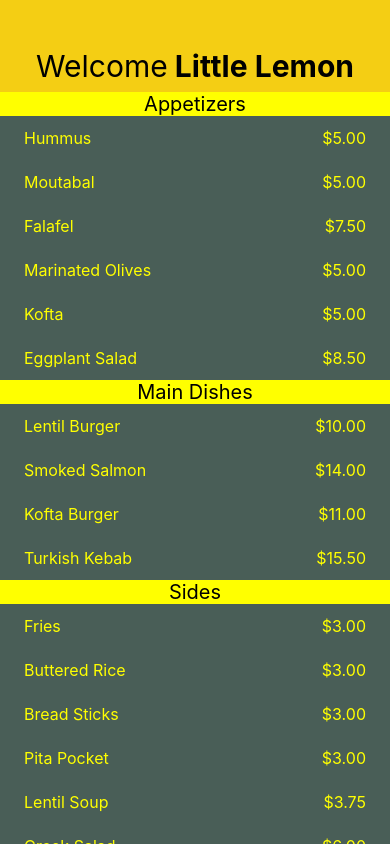
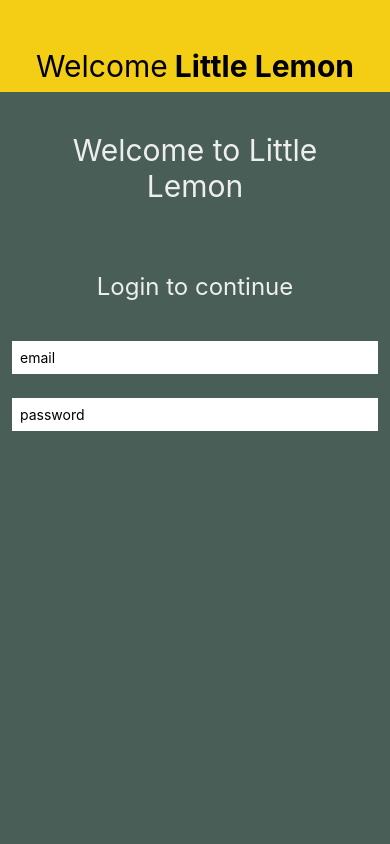
Before and after one commit to luka3216/react-native-1, a React Native app: screen / in a window 390 px wide. Built offline with nearby package versions, Linux system fonts and the light colour scheme.

Commit message:
login screen; inputs

```diff
--- a/App.tsx
+++ b/App.tsx
@@ -4,12 +4,14 @@ import LittleLemonHeader from './components/LittleLemonHeader';
 import WelcomeScreen from './components/WelcomeScreen';
 import MenuItems from './components/MenuItems';
 import MenuSectionItems from './components/MenuSections';
+import WelcomeWithName from './components/WelcomeWithName';
+import LoginScreen from './components/LoginScreen';
 
 export default function App() {
   return (
     <View style={styles.container}>
       <LittleLemonHeader/>
-      <MenuSectionItems/>
+      <LoginScreen/>
     </View>
   );
 }
--- /dev/null
+++ b/components/LoginScreen.tsx
@@ -0,0 +1,52 @@
+import { useState } from "react";
+import { ScrollView, Text, TextInput, StyleSheet } from "react-native";
+
+export default function LoginScreen() {
+  const [email, setEmail] = useState("");
+  const [password, setPassword] = useState("");
+  return (
+    <ScrollView style={styles.container}>
+      <Text style={styles.headerText}>Welcome to Little Lemon</Text>
+      <Text style={styles.regularText}>Login to continue</Text>
+      <TextInput
+        style={styles.input}
+        placeholder="email"
+        keyboardType="email-address"
+        value={email}
+        onChangeText={setEmail}
+        clearButtonMode={"always"}
+      ></TextInput>
+      <TextInput
+        style={styles.input}
+        placeholder="password"
+        secureTextEntry={true}
+        value={password}
+        onChangeText={setPassword}
+      ></TextInput>
+    </ScrollView>
+  );
+}
+
+const styles = StyleSheet.create({
+  container: {
+    flex: 1,
+  },
+  headerText: {
+    padding: 40,
+    fontSize: 30,
+    color: "#EDEFEE",
+    textAlign: "center",
+  },
+  regularText: {
+    fontSize: 24,
+    padding: 20,
+    marginVertical: 8,
+    color: "#EDEFEE",
+    textAlign: "center",
+  },
+  input: {
+    margin: 12,
+    padding: 8,
+    backgroundColor: "white",
+  },
+});
--- a/components/MenuSections.tsx
+++ b/components/MenuSections.tsx
@@ -72,6 +72,7 @@ export default function MenuSectionItems() {
       sections={menuItemsToDisplay}
       renderItem={renderItem}
       renderSectionHeader={renderSectionHeader}
+      keyExtractor={({name, price}) => name + price}
     />
   );
 }
--- /dev/null
+++ b/components/WelcomeWithName.tsx
@@ -0,0 +1,39 @@
+import { useState } from "react";
+import { StyleSheet, Text, TextInput, View } from "react-native";
+
+export default function WelcomeWithName() {
+    const [name, setName] = useState('');
+  return (
+    <View style={styles.view}>
+      <Text style={styles.title}>Welcome to Little Lemon</Text>
+      <Text style={styles.subTitle}>
+        Little Lemon is a charming neighborhood bistro that serves simple food
+        and classic cocktails in a lively but casual environment. We would love
+        to hear your experience with us.
+      </Text>
+      <TextInput style={styles.input} value={name} onChangeText={setName} placeholder={'First Name'}>
+
+      </TextInput>
+    </View>
+  );
+}
+
+const styles = StyleSheet.create({
+    view: {
+        padding: 24,
+        gap: 24,
+    },
+    title: {
+        color: 'white',
+        fontSize: 24,
+        textAlign: 'center',
+    },
+    subTitle: {
+        color: 'white',
+        fontSize: 20,
+        textAlign: 'center',
+    },
+    input: {
+        backgroundColor: 'white',
+    }
+})
```
